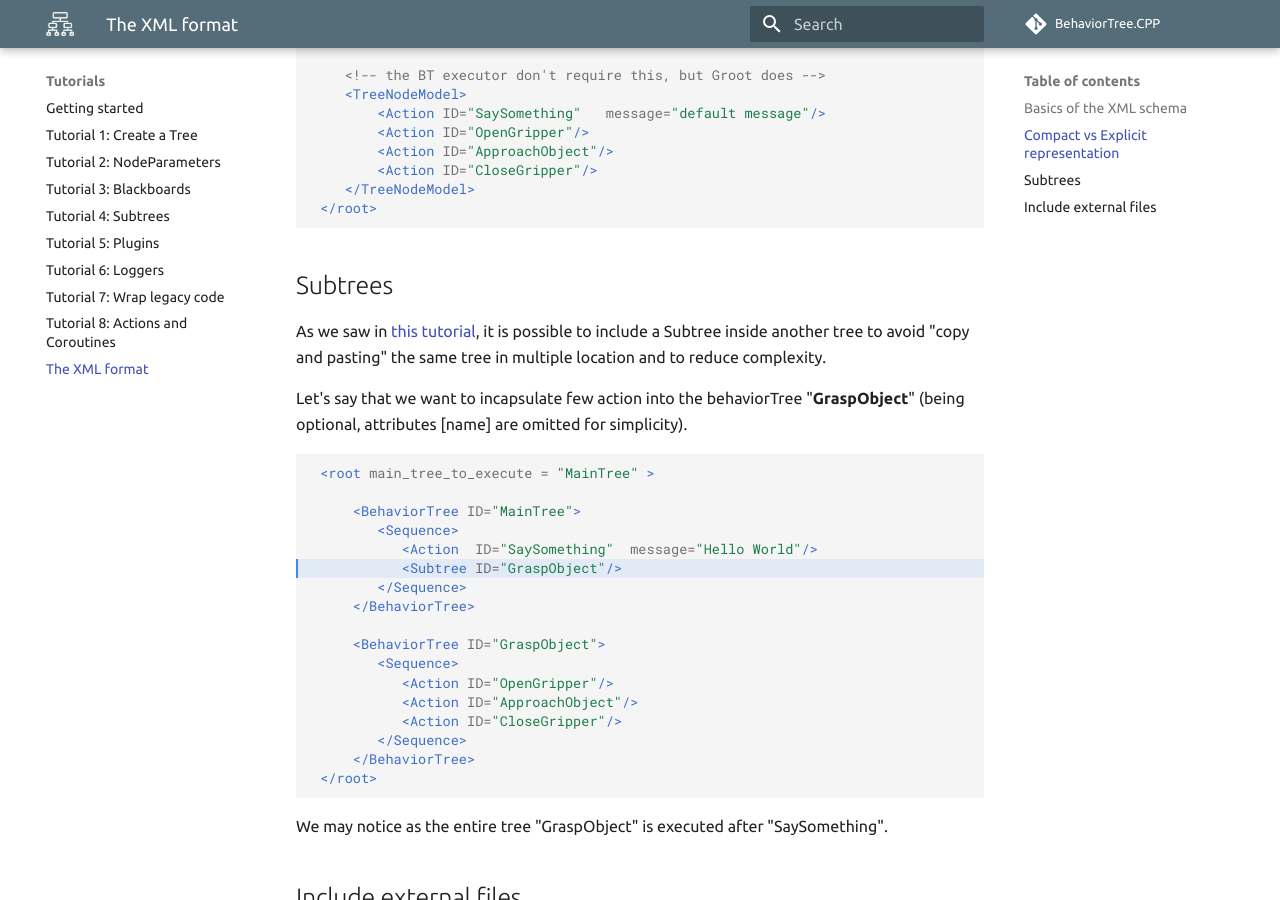
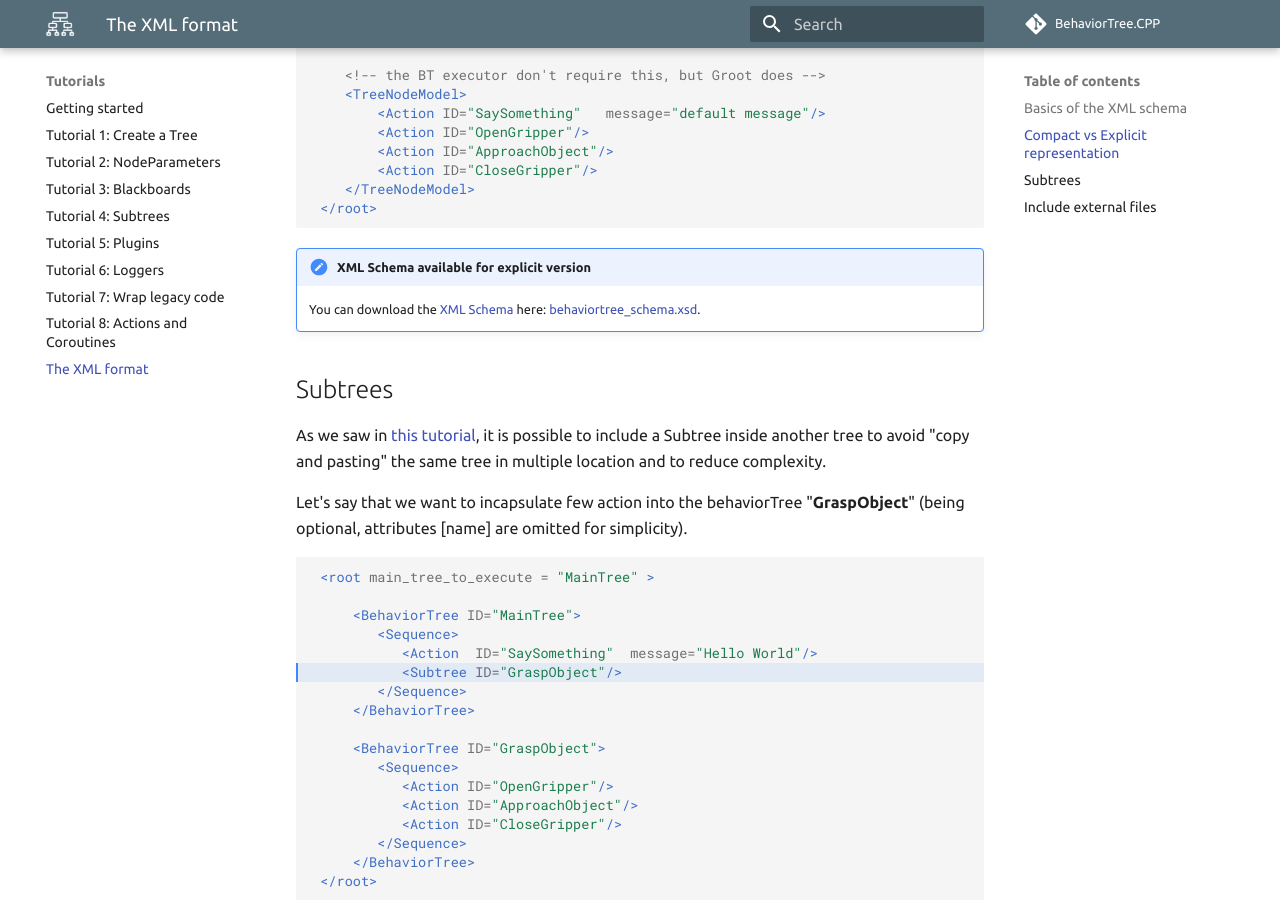
Before and after one commit to BehaviorTree/BehaviorTree.CPP, an MkDocs documentation site: the page built from docs/xml_format.md, in a window 1280 px wide and 900 px high, scrolled down 1900 px. Built offline with MkDocs 1.6.1 and Material for MkDocs 9.7.7, drawn with Linux system fonts in a browser that asks for light colours; comment, search, counter and statistics services are not loaded; old or Windows-style settings are respelled for this version of MkDocs.

Commit message:
Update xml_format.md

````diff
--- a/docs/xml_format.md
+++ b/docs/xml_format.md
@@ -97,6 +97,10 @@ To make the compact version of our tree compatible with Groot, the XML must be m
  </root>
 ```
 
+!!! Note "XML Schema available for explicit version"
+    You can download the [XML Schema](https://www.w3schools.com/xml/schema_intro.asp) here:
+    [behaviortree_schema.xsd](https://github.com/BehaviorTree/BehaviorTree.CPP/blob/master/behaviortree_schema.xsd).
+
 ## Subtrees
 
 As we saw in [this tutorial](tutorial_D_subtrees.md), it is possible to include
````
